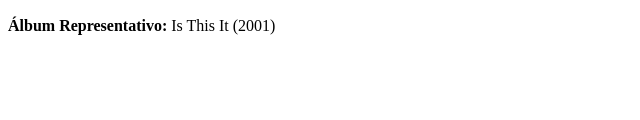
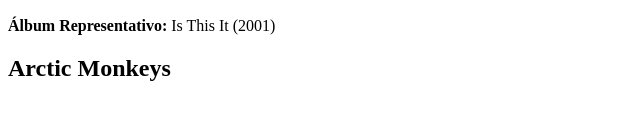
Before and after one commit to AndreasNiketas/Cuarto20, a plain HTML site: page index.html in a window 1280 px wide. Shown: the part 220-340 px from the top of the page, without its empty margins (0-640 px from the left). Drawn offline with Linux system fonts and the light colour scheme.

Commit message:
Art1 h2 #5

```diff
--- a/index.html
+++ b/index.html
@@ -10,7 +10,10 @@
         <h2>The Strokes</h2>
         <img src="https://upload.wikimedia.org/wikipedia/en/5/54/The_Strokes_-_Is_This_It_cover.png" alt="The Strokes" width="200">
         <p><strong>Álbum Representativo:</strong> Is This It (2001)</p>
+    </section>
 
+    <section>
+        <h2>Arctic Monkeys</h2>
 
     </section>
 </body>
```
